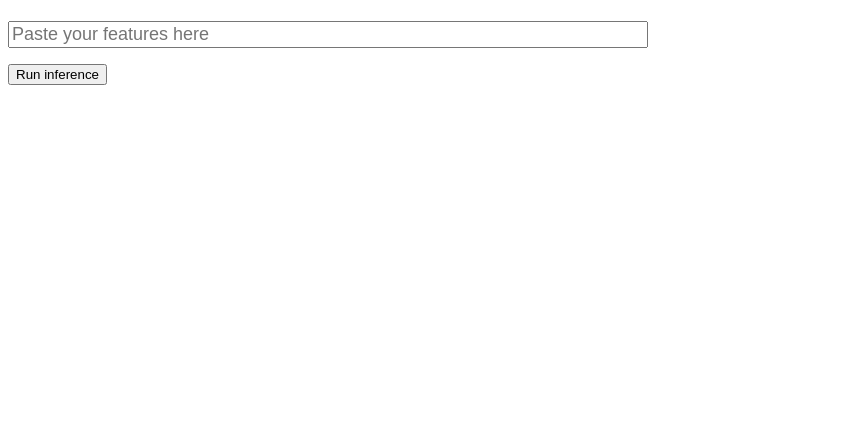
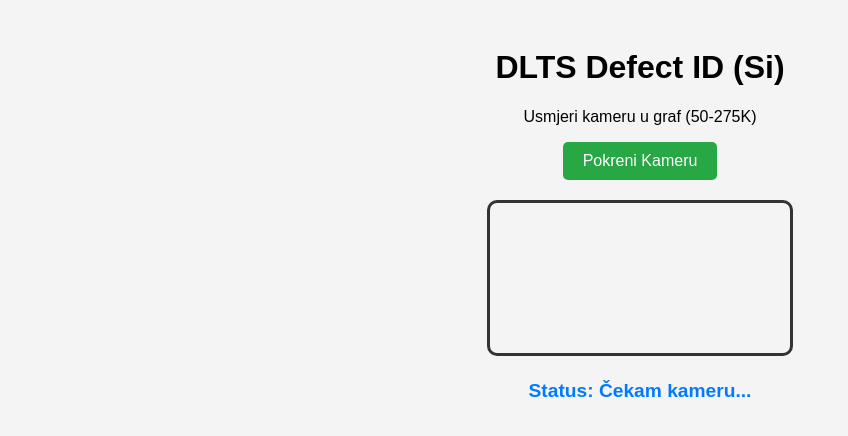
Before and after one commit to ivcap/deepdefect, a plain HTML site: page index.html in a window 1280 px wide. Shown: the whole page, without its empty margins (0-848 px from the left). Drawn offline with Linux system fonts and the light colour scheme; no server answers.

Commit message:
Update index.html for DLTS Defect Detector

```diff
--- a/index.html
+++ b/index.html
@@ -1,53 +1,35 @@
 <!DOCTYPE html>
-<html>
+<html lang="hr">
 <head>
     <meta charset="utf-8">
-    <title>Browser inference demo</title>
-
+    <title>DLTS Defect Detector</title>
+    <meta name="viewport" content="width=device-width, initial-scale=1">
     <style>
-        #features {
-            width: 50%;
-            font-size: 18px;
-        }
-
-        #results {
-            font-family: monospace;
-            white-space: pre;
-        }
+        body { font-family: sans-serif; text-align: center; background: #f4f4f4; padding: 20px; }
+        #video-container { position: relative; display: inline-block; border: 3px solid #333; border-radius: 10px; overflow: hidden; }
+        video { display: block; width: 100%; max-width: 400px; height: auto; }
+        #canvas { position: absolute; top: 0; left: 0; width: 100%; height: 100%; }
+        #results { margin-top: 20px; font-size: 1.2rem; font-weight: bold; color: #007bff; }
+        .controls { margin-bottom: 20px; }
+        button { padding: 10px 20px; font-size: 16px; cursor: pointer; background: #28a745; color: white; border: none; border-radius: 5px; }
     </style>
 </head>
 <body>
-    <h1></h1>
+    <h1>DLTS Defect ID (Si)</h1>
+    <p>Usmjeri kameru u graf (50-275K)</p>
 
-    <p>
-        <input type="text" id="features" placeholder="Paste your features here">
-    </p>
-    <p>
-        <button id="run-inference">Run inference</button>
-    </p>
-    <p id="results"></p>
+    <div class="controls">
+        <button id="start-camera">Pokreni Kameru</button>
+    </div>
+
+    <div id="video-container">
+        <video id="video" autoplay playsinline muted></video>
+        <canvas id="canvas"></canvas>
+    </div>
+
+    <div id="results">Status: Čekam kameru...</div>
 
     <script src="edge-impulse-standalone.js"></script>
     <script src="run-impulse.js"></script>
-    <script>
-        (async () => {
-            var classifier = new EdgeImpulseClassifier();
-            await classifier.init();
-
-            let project = classifier.getProjectInfo();
-            document.querySelector('h1').textContent = project.owner + ' / ' + project.name + ' (version ' + project.deploy_version + ')';
-
-            document.querySelector('#run-inference').onclick = () => {
-                try {
-                    let features = document.querySelector('#features').value.split(',').map(x => Number(x.trim()));
-                    let res = classifier.classify(features);
-                    document.querySelector('#results').textContent = JSON.stringify(res, null, 4);
-                }
-                catch (ex) {
-                    alert('Failed to classify: ' + (ex.message || ex.toString()));
-                }
-            };
-        })();
-    </script>
 </body>
 </html>
```
